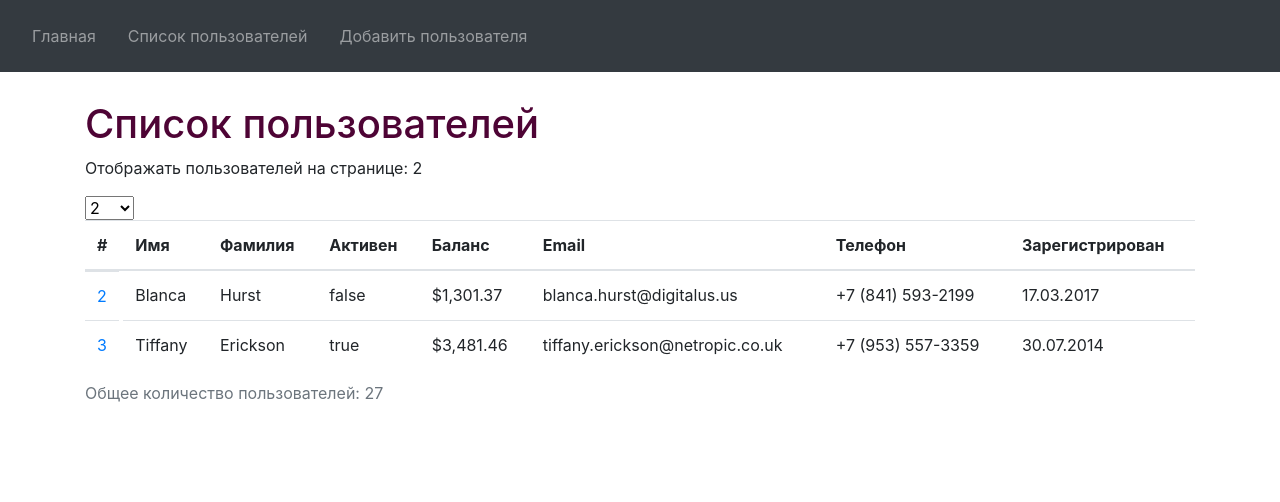
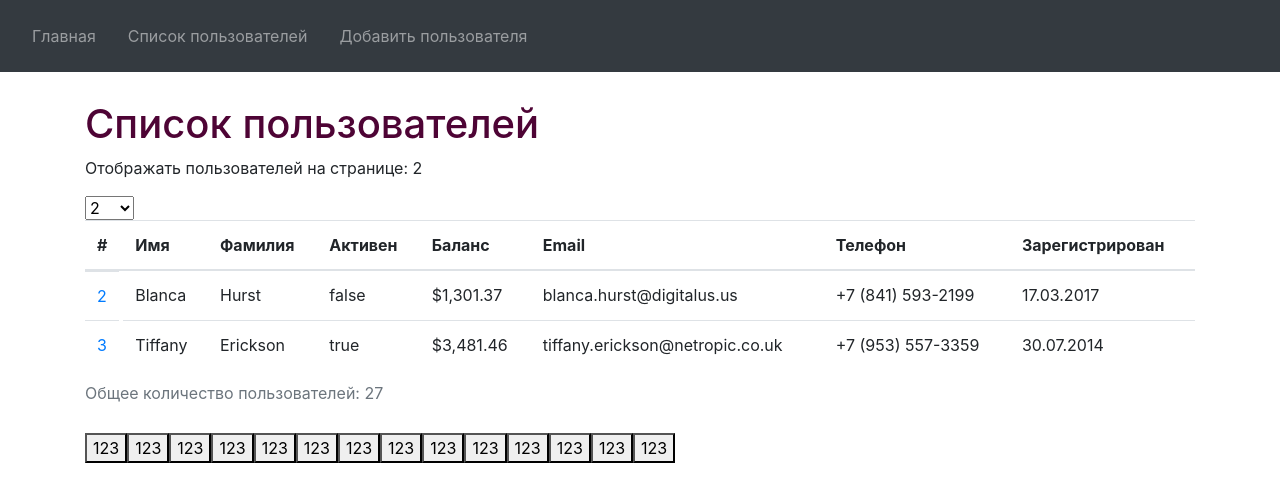
Before and after one commit to iliakut/my_vue_project_2, a Vue app: page /users in a window 1280 px wide. Shown: the top 502 px of the page. Built offline with nearby package versions, Linux system fonts and the light colour scheme; data requests are answered from the project's data file.

Commit message:
added buttons pagination

```diff
--- a/src/components/UserList.vue
+++ b/src/components/UserList.vue
@@ -1,5 +1,5 @@
 <template>
-
+  <div>
     <table class="table table-hover">
       <caption>
         Общее количество пользователей: {{ usersListLen }}
@@ -32,7 +32,12 @@
           <td>{{ user.registered }}</td>
         </tr>
       </tbody>
+
     </table>
+    <button v-for="arr in arrOfArrUsers"
+            :key="arr"
+    >{{ 123 }}</button>
+  </div>
 </template>
 
 <script>
@@ -76,6 +81,9 @@ export default {
         arrOfArrUsers.push(currentUsersArray)
       }
       return arrOfArrUsers
+    },
+    showPagesButtons() {
+      return this.arrOfArrUsers.length
     }
   }
 }
```
Lines whose indentation alone changed are shown as unchanged.
